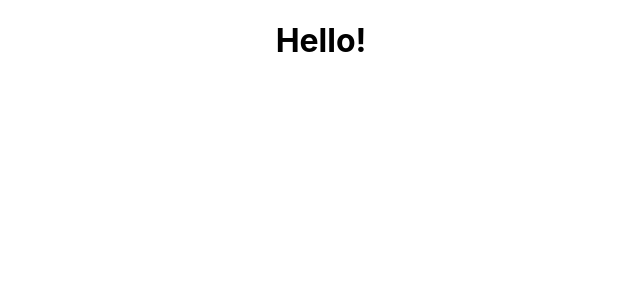
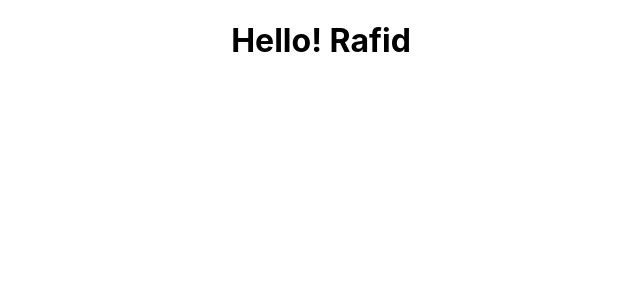
Before and after one commit to Farshid-997/Usis2.0, a React (Create React App) app: page / in a window 1280 px wide. Shown: the top 300 px of the page, without its empty margins (319-959 px from the left). Built offline with nearby package versions, Linux system fonts and the light colour scheme.

Commit message:
git says hello

```diff
--- a/src/Component/Home/Home.js
+++ b/src/Component/Home/Home.js
@@ -3,7 +3,7 @@ import React from 'react';
 const Home = () => {
     return (
         <div>
-            <h1>Hello!</h1>
+            <h1>Hello! Rafid</h1>
         </div>
     );
 };
```
